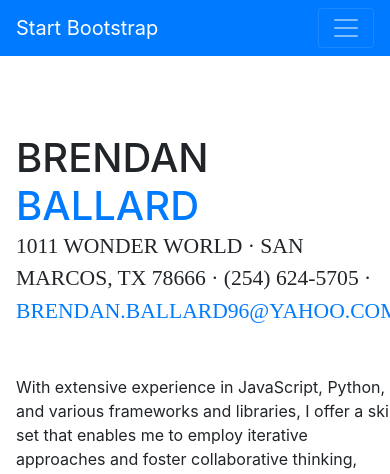
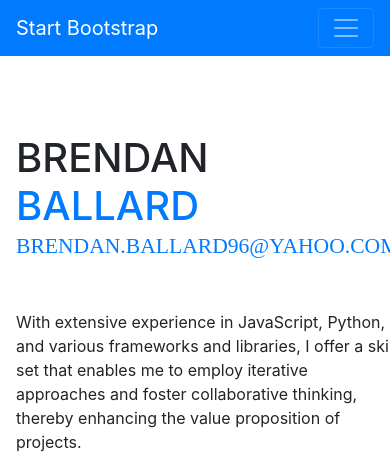
Before and after one commit to Bballard96/Bballard96.github.io, a website with bundled scripts: page index.html in a window 390 px wide. Shown: the top 474 px of the page. Built offline with nearby package versions, Linux system fonts and the light colour scheme; a web font is replaced by a local one.

Commit message:
remoe phone and address

```diff
--- a/index.html
+++ b/index.html
@@ -72,7 +72,7 @@
           <h1 class="mb-0">Brendan
             <span class="text-primary">Ballard</span>
           </h1>
-          <div class="subheading mb-5"> 1011 Wonder World · San Marcos, TX 78666 · (254) 624-5705 ·
+          <div class="subheading mb-5">
             <a href="mailto:Brendan.ballard96@yahoo.com">brendan.ballard96@yahoo.com</a>
           </div>
           <p class="mb-5">With extensive experience in JavaScript, Python, and various frameworks and libraries, I offer a skill set that enables me to employ iterative approaches and foster collaborative thinking, thereby enhancing the value proposition of projects.</p>
```
